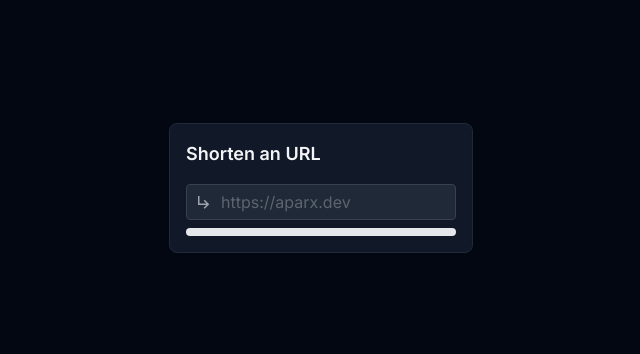
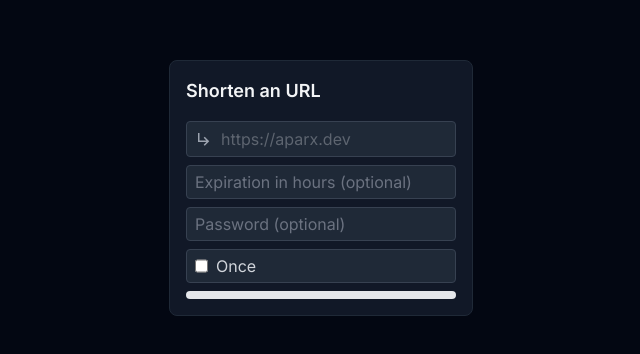
Before and after one commit to aparx/url-shortener, a Next.js app: page / in a window 1280 px wide. Shown: the part 212-566 px from the top of the page, without its empty margins (319-959 px from the left). Built offline with nearby package versions, Linux system fonts and the light colour scheme; no server answers; the database is empty.

Commit message:
feat: first form prototype & expiration updates

```diff
--- a/src/app/actions.ts
+++ b/src/app/actions.ts
@@ -1 +1,21 @@
 "use server";
+import { createRedirectDataSchema, UrlService } from "@/services/urlService";
+
+export async function createUrl(prevState: any, formData: FormData) {
+  const obj = createRedirectDataSchema.safeParse({
+    endpoint: formData.get("endpoint"),
+    password: formData.get("password"),
+    once: Boolean(formData.get("once")),
+    expireIn: formData.has("expireIn")
+      ? Number(formData.get("expireIn"))
+      : undefined,
+  });
+
+  if (obj.error)
+    return { state: "error", error: obj.error.flatten().fieldErrors };
+
+  return UrlService.createUrl(obj.data).then(
+    (path) => ({ state: "success", path }),
+    (rejectReason) => ({ state: "error", error: { general: rejectReason } }),
+  );
+}
--- a/src/app/layout.tsx
+++ b/src/app/layout.tsx
@@ -1,6 +1,7 @@
 import type { Metadata } from "next";
 import { Inter } from "next/font/google";
 import "./globals.css";
+import { UrlService } from "@/services/urlService";
 
 const inter = Inter({
   subsets: ["latin"],
@@ -17,7 +18,7 @@ export const metadata: Metadata = {
   description: "Generated by create next app",
 };
 
-export default function RootLayout({
+export default async function RootLayout({
   children,
 }: Readonly<{
   children: React.ReactNode;
--- a/src/app/page.tsx
+++ b/src/app/page.tsx
@@ -1,8 +1,11 @@
-import { UrlService } from "@/services/urlService";
+"use client";
+import { useFormState } from "react-dom";
 import { MdSubdirectoryArrowRight } from "react-icons/md";
+import { createUrl } from "./actions";
 
-export default async function Home() {
-  await UrlService.visit("wx3w4aqtdr4");
+export default function Home() {
+  const [state, submit] = useFormState(createUrl, undefined);
+  console.log(state);
 
   return (
     <div className="font-[family-name:var(--font-primary)] grid place-items-center min-h-screen mx-auto container">
@@ -11,19 +14,42 @@ export default async function Home() {
           Shorten an URL
         </h6>
 
-        <form className="flex flex-col gap-[inherit]">
+        <form action={submit} className="flex flex-col gap-[inherit]">
           <label className="bg-gray-800 rounded focus-within:text-gray-200 focus-within:border-gray-600 border-gray-700 border transition-colors flex items-center">
             <div className="p-2">
               <MdSubdirectoryArrowRight className="text-lg" />
             </div>
             <input
               type="text"
-              name="url"
+              name="endpoint"
               placeholder="https://aparx.dev"
               className="block bg-transparent border-none outline-none placeholder-gray-300 placeholder-opacity-35"
+              required
             />
           </label>
-
+          <input
+            type="number"
+            name="expireIn"
+            min="0"
+            placeholder="Expiration in hours (optional)"
+            className="rounded px-2 py-1 bg-gray-800 border border-gray-700 placeholder-gray-500"
+          />
+          <input
+            type="text"
+            name="password"
+            placeholder="Password (optional)"
+            className="rounded px-2 py-1 bg-gray-800 border border-gray-700 placeholder-gray-500"
+          />
+          <label className="flex gap-2 text-gray-300 px-2 py-1 bg-gray-800 rounded border border-gray-700">
+            <input
+              type="checkbox"
+              name="once"
+              placeholder="Once"
+              className="rounded px-2 py-1 bg-gray-800 border border-gray-700 placeholder-gray-500"
+            />
+            Once
+          </label>
+          {JSON.stringify(state)}
           <button className="bg-gray-200 text-gray-900 font-bold py-1 px-3 rounded"></button>
         </form>
       </div>
--- a/src/services/urlService.ts
+++ b/src/services/urlService.ts
@@ -9,9 +9,10 @@ type CreateRedirectData = z.infer<typeof createRedirectDataSchema>;
 
 export const createRedirectDataSchema = z.object({
   endpoint: z.string().max(2048),
-  password: z.string().max(128).optional(),
+  password: z.string().max(128).nullish().optional(),
   once: z.boolean().optional(),
-  expiration: z.date().nullable().optional(),
+  /** Expire in `x` milliseconds */
+  expireIn: z.number().int().nullish().optional(),
 });
 
 /** The lookup service for URLs, providing read and aggregation processes. */
@@ -24,7 +25,6 @@ export interface UrlLookupService {
 /** The mutation service for URLs, providing write processes. */
 export interface UrlMutationService {
   /**
-   * Inserts `data` into the database and returns the `path` generated.
    * This process basically "shortens" the URL contained in `data`.
    * If `password` is defined in `data`, it is hashed before insertion.
    *
@@ -33,7 +33,13 @@ export interface UrlMutationService {
    */
   createUrl(data: CreateRedirectData): Promise<string>;
 
-  visit(path: string): Promise<number | undefined>;
+  /**
+   * Increments the visit counter for the URL with `path` and returns true, if
+   * the counter could be updated.
+   *
+   * @param path the target path to visit
+   */
+  visit(path: string): Promise<boolean>;
 }
 
 export class UrlServiceImpl implements UrlLookupService, UrlMutationService {
@@ -77,29 +83,27 @@ export class UrlServiceImpl implements UrlLookupService, UrlMutationService {
   }
 
   async createUrl(data: CreateRedirectData): Promise<string> {
-    const { password, ...restData } = data;
+    const { password, expireIn, ...restData } = data;
     const passwordSalt = password ? this.generateSalt() : undefined;
     const hashedPassword =
       password && passwordSalt
         ? this.hashPassword(password, passwordSalt)
         : undefined;
-    if (restData.expiration && restData.expiration.getTime() <= Date.now())
-      throw new Error("Expiration date must be in the future");
+    const expiration =
+      expireIn && expireIn > 0 ? new Date(Date.now() + expireIn) : undefined;
     const [result] = await this.database
       .insert(urlsTable)
-      .values({ hashedPassword, passwordSalt, ...restData })
+      .values({ hashedPassword, passwordSalt, expiration, ...restData })
       .returning({ path: urlsTable.path });
     return result.path;
   }
 
-  async visit(path: string): Promise<number | undefined> {
-    const [result] = await this.database
+  async visit(path: string): Promise<boolean> {
+    const result = await this.database
       .update(urlsTable)
       .set({ visits: sql`${urlsTable.visits} + 1` })
-      .where(eq(urlsTable.path, path))
-      .returning({ visits: urlsTable.visits });
-    if (result) console.debug("UrlService#visit", path, result.visits);
-    return result?.visits;
+      .where(eq(urlsTable.path, path));
+    return result.rowsAffected !== 0;
   }
 }
 
```
